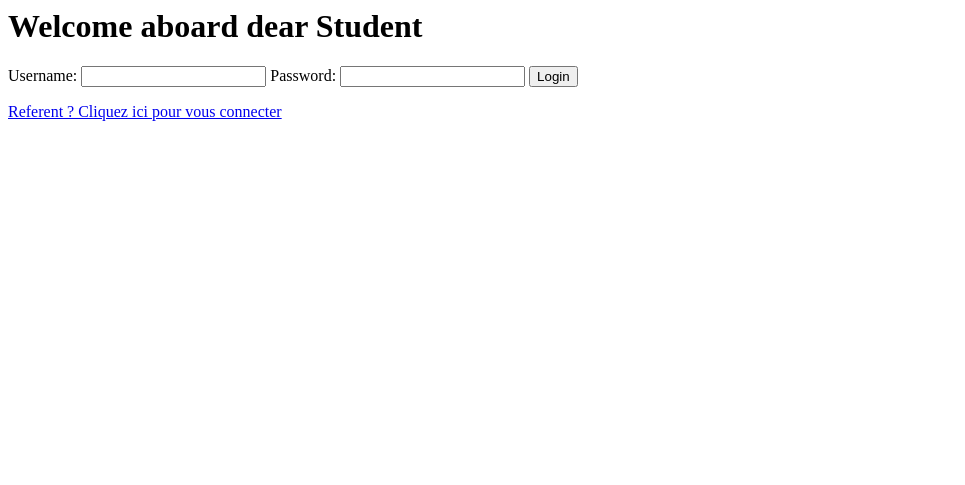
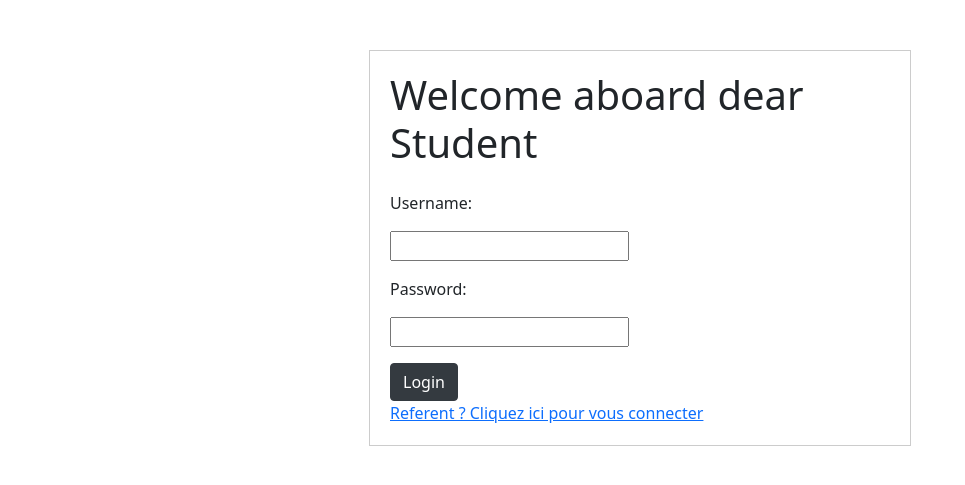
Before and after one commit to C2Chandelier/DrivingSchool, a Django app: page / in a window 1280 px wide. Shown: the top 485 px of the page, without its empty margins (0-965 px from the left). Run offline with Django 4.2, Linux system fonts and the light colour scheme; parts of the project's set-up code (start-up, migrations or seed data) failed here and were passed over.

Commit message:
bootsrap login

```diff
--- a/DSchool/Secretary/urls.py
+++ b/DSchool/Secretary/urls.py
@@ -16,5 +16,4 @@ urlpatterns =[
     path('instructorList/', views.instructorList, name='instructorList'),
     path('instructor/<int:pk>/planning', views.planningInstructor, name='planningInstructor'),
     path('instructor/addInstructor', views.addInstructor, name='addInstructor'),
-    path('instructor/<int:pk>/addPlanning', views.addPlanningInstructor, name='addPlanningInstructor'),
 ]
--- a/DSchool/Student/templates/loginStudent.html
+++ b/DSchool/Student/templates/loginStudent.html
@@ -1,4 +1,34 @@
-<div>
+<!DOCTYPE html>
+<html lang="en">
+<head>
+    <meta charset="UTF-8">
+    <meta name="viewport" content="width=device-width, initial-scale=1.0">
+    <title>Planning-all</title>
+    <link href="https://cdn.jsdelivr.net/npm/bootstrap@5.0.0-alpha1/dist/css/bootstrap.min.css" rel="stylesheet">
+    <style>
+        .custom-form {
+            border: 1px solid #ccc;
+            padding: 20px;
+            margin-top: 50px;
+            text-align: left;
+        }
+        form{
+            width: 50%;
+        }
+        input,label{
+            margin-top: 1rem;
+        }
+
+    </style>
+</head>
+<body>
+
+    <div class="container">
+        <div class="row justify-content-center">
+
+            <div class="col-6">
+
+                <div class="custom-form mx-auto">
                     <h1>Welcome aboard dear Student</h1>
 
                     <form method="post" role="form" action="{% url 'Student:loginStudent' %}">
@@ -8,7 +38,13 @@
                         {{ form.username }}
                         {{ form.password.label_tag }}
                         {{ form.password }}
-    <input type="submit" value="Login" />
+                        <input class="btn btn-dark" type="submit" value="Login" />
                     </form>
                     <a href="{% url 'Instructor:loginInstructor' %}">Referent ? Cliquez ici pour vous connecter</a>
                 </div>
+            </div>
+        </div>
+    </div>
+
+</body>
+</html>
```
Lines whose indentation alone changed are shown as unchanged.
